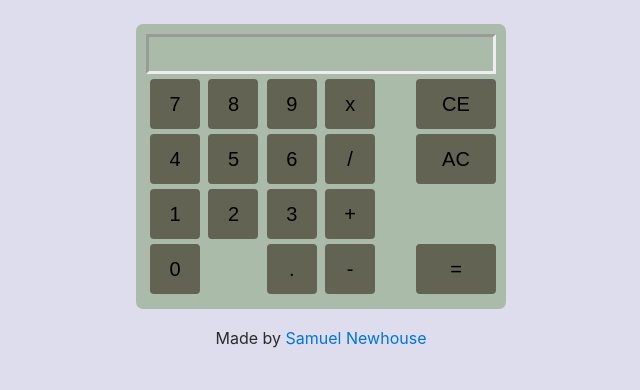
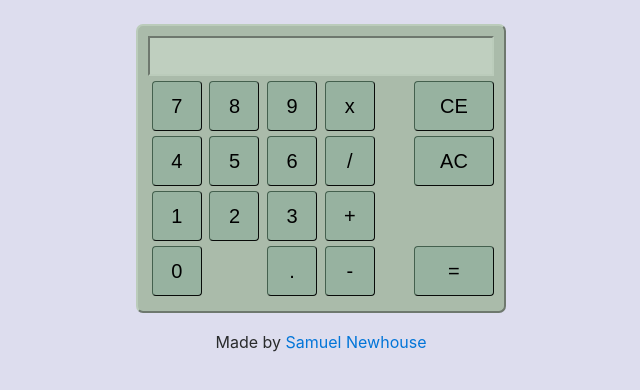
Before and after one commit to SamuelNewhouse/javascript-calculator, a plain HTML site: page index.html in a window 1280 px wide. Shown: the whole page, without its empty margins (319-959 px from the left). Drawn offline with nearby package versions, Linux system fonts and the light colour scheme.

Commit message:
fine tuned some details

```diff
--- a/index.html
+++ b/index.html
@@ -86,7 +86,7 @@
 			</div>
 		</div>
 	</div>
-	<p>Made by <a href="https://codepen.io/SamuelNewhouse" target="_blank">Samuel Newhouse</a></p>
+	<p>Made by <a href="https://github.com/SamuelNewhouse" target="_blank">Samuel Newhouse</a></p>
 </body>
 
 </html>
--- a/styles/style.css
+++ b/styles/style.css
@@ -18,7 +18,10 @@ h5, button, .col-2, .col-4 {
 }
 #numDisplay {
 	text-align: right;
+	background-color: #bfcfbf;
+	border-color: #bbccbb;
 	border-style: inset;
+	border-width: 2px;
 	height: 40px;
 	font-size: 150%;
 	letter-spacing: 2px;
@@ -28,10 +31,15 @@ h5, button, .col-2, .col-4 {
 	background: #aabbaa;
 	padding: 10px;
 	border-radius: 7px;
+	border-color: #bbccbb;
+	border-style: outset;
+	border-width: 2px;
 }
 .calcButton {
 	color: #000000;
-	background: #636353;
+	background: #97b2a0;
+	border-color: #44604e;
+	border-style: outset;
 	width: 50px;
 	height: 50px;
 }
```
